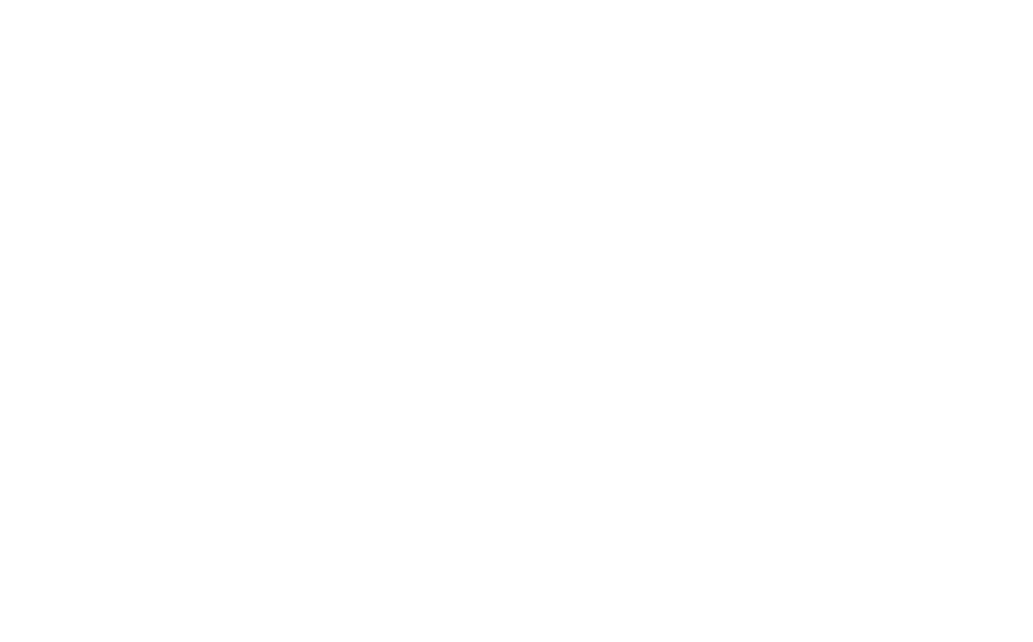
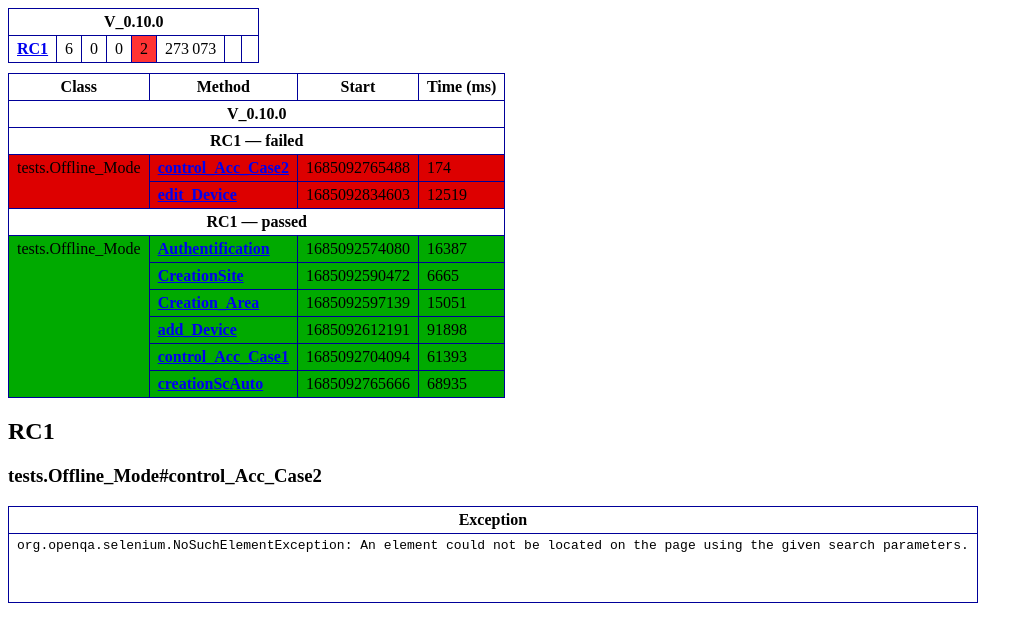
Before and after one commit to Oumatrifi/AutomationTest, a plain HTML site: page test-output/emailable-report.html in a window 1280 px wide. Shown: the whole page, without its empty margins (0-1033 px from the left). Drawn offline with Linux system fonts and the light colour scheme.

Commit message:
CommendoAutomation

```diff
--- a/test-output/emailable-report.html
+++ b/test-output/emailable-report.html
@@ -8,6 +8,12 @@
 <body>
 <table>
 
+<tr><th colspan="8">V_0.10.0</th></tr>
+<tr><td><a href="#t0">RC1</a></td><td class="num">6</td><td class="num">0</td><td class="num">0</td><td class="num attn">2</td><td class="num">273 073</td><td></td><td></td></tr>
+</table>
+<table id='summary'><thead><tr><th>Class</th><th>Method</th><th>Start</th><th>Time (ms)</th></tr></thead><tbody><tr><th colspan="4">V_0.10.0</th></tr></tbody><tbody id="t0"><tr><th colspan="4">RC1 &#8212; failed</th></tr><tr class="failedeven"><td rowspan="2">tests.Offline_Mode</td><td><a href="#m0">control_Acc_Case2</a></td><td rowspan="1">1685092765488</td><td rowspan="1">174</td></tr><tr class="failedeven"><td><a href="#m1">edit_Device</a></td><td rowspan="1">1685092834603</td><td rowspan="1">12519</td></tr><tr><th colspan="4">RC1 &#8212; passed</th></tr><tr class="passedeven"><td rowspan="6">tests.Offline_Mode</td><td><a href="#m2">Authentification</a></td><td rowspan="1">1685092574080</td><td rowspan="1">16387</td></tr><tr class="passedeven"><td><a href="#m3">CreationSite</a></td><td rowspan="1">1685092590472</td><td rowspan="1">6665</td></tr><tr class="passedeven"><td><a href="#m4">Creation_Area</a></td><td rowspan="1">1685092597139</td><td rowspan="1">15051</td></tr><tr class="passedeven"><td><a href="#m5">add_Device</a></td><td rowspan="1">1685092612191</td><td rowspan="1">91898</td></tr><tr class="passedeven"><td><a href="#m6">control_Acc_Case1</a></td><td rowspan="1">1685092704094</td><td rowspan="1">61393</td></tr><tr class="passedeven"><td><a href="#m7">creationScAuto</a></td><td rowspan="1">1685092765666</td><td rowspan="1">68935</td></tr></tbody>
+</table>
+<h2>RC1</h2><h3 id="m0">tests.Offline_Mode#control_Acc_Case2</h3><table class="result"><tr><th>Exception</th></tr><tr><td><div class="stacktrace">org.openqa.selenium.NoSuchElementException: An element could not be located on the page using the given search parameters.
 
 </body>
 </html>
```
